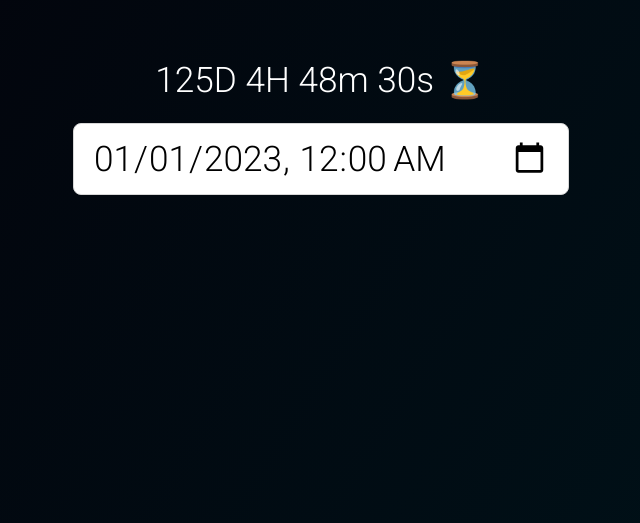
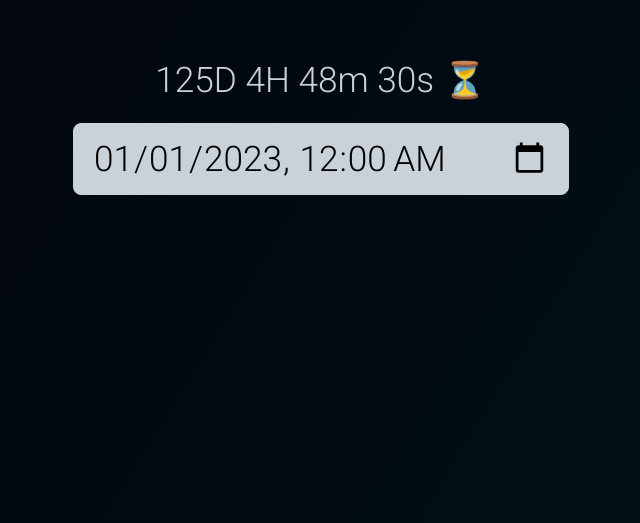
Before and after one commit to spilotes/countdown, a plain HTML site: page index.html in a window 1280 px wide. Shown: the part 277-800 px from the top of the page, without its empty margins (319-959 px from the left). Drawn offline with Linux system fonts and the light colour scheme.

Commit message:
Add files via upload

```diff
--- a/css/style.css
+++ b/css/style.css
@@ -28,7 +28,7 @@ body {
 h1 {
   position: absolute;
   top: 42vh;
-  color: #ffffff;
+  color: #c9d1d9;
   font-size: 2.2rem;
   font-weight: 300;
 }
@@ -37,7 +37,8 @@ input {
   position: absolute;
   font-size: 2.2rem;
   padding: 0.8rem 1.2rem;
-  border: 1px solid #d7d7d7;
+  border: 1px solid #c9d1d9;
   border-radius: 0.5rem;
   top: 50vh;
+  background-color: #c9d1d9;
 }
```
